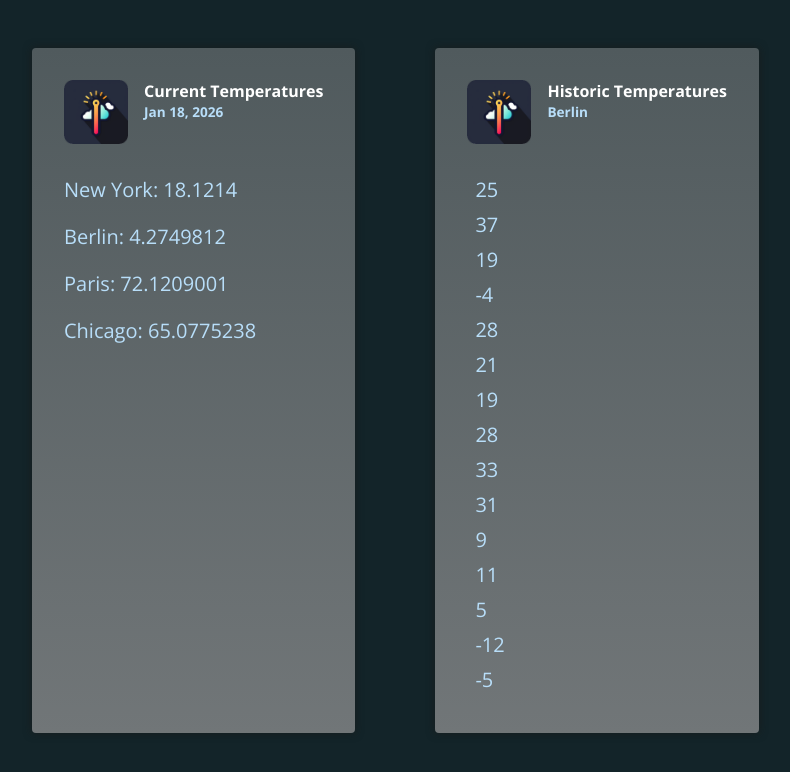
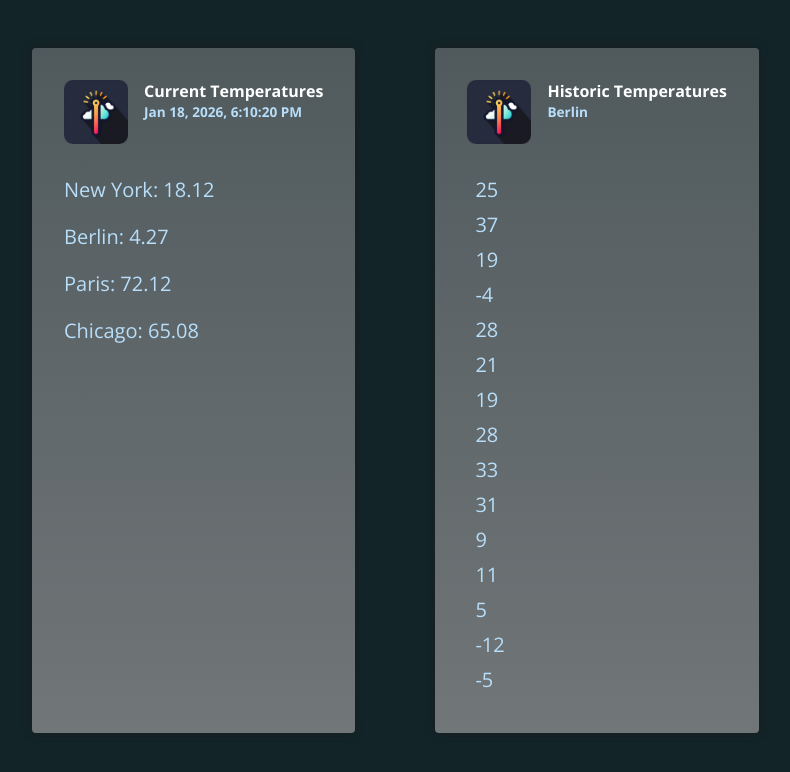
Before and after one commit to MohamedBenAhmed55/Pipes, an Angular app: page / in a window 1280 px wide. Shown: the top 772 px of the page, without its empty margins (168-958 px from the left). Built offline with nearby package versions, Linux system fonts and the light colour scheme.

Commit message:
More Built-in Pipes Examples

```diff
--- a/src/app/app.component.html
+++ b/src/app/app.component.html
@@ -4,13 +4,13 @@
       <img src="temp-icon.png" alt="Thermometer icon" />
       <div>
         <h2>Current Temperatures</h2>
-        <p>{{ currentDate | date }}</p>
+        <p>{{ currentDate | date:'medium' }}</p>
       </div>
     </header>
-    <p>New York: {{ currentTemperaturs.newYork }}</p>
-    <p>Berlin: {{ currentTemperaturs.berlin }}</p>
-    <p>Paris: {{ currentTemperaturs.paris }}</p>
-    <p>Chicago: {{ currentTemperaturs.chicago }}</p>
+    <p>New York: {{ currentTemperaturs.newYork | number:'1.1-2'}}</p>
+    <p>Berlin: {{ currentTemperaturs.berlin | number:'1.1-2'}}</p>
+    <p>Paris: {{ currentTemperaturs.paris | number:'1.1-2'}}</p>
+    <p>Chicago: {{ currentTemperaturs.chicago | number:'1.1-2'}}</p>
   </article>
 
   <article class="temperatures">
--- a/src/app/app.component.ts
+++ b/src/app/app.component.ts
@@ -1,11 +1,11 @@
-import { DatePipe } from '@angular/common';
+import { DatePipe, DecimalPipe } from '@angular/common';
 import { Component } from '@angular/core';
 
 @Component({
   selector: 'app-root',
   standalone: true,
   templateUrl: './app.component.html',
-  imports: [DatePipe],
+  imports: [DatePipe, DecimalPipe],
 })
 export class AppComponent {
   currentDate = new Date();
```
